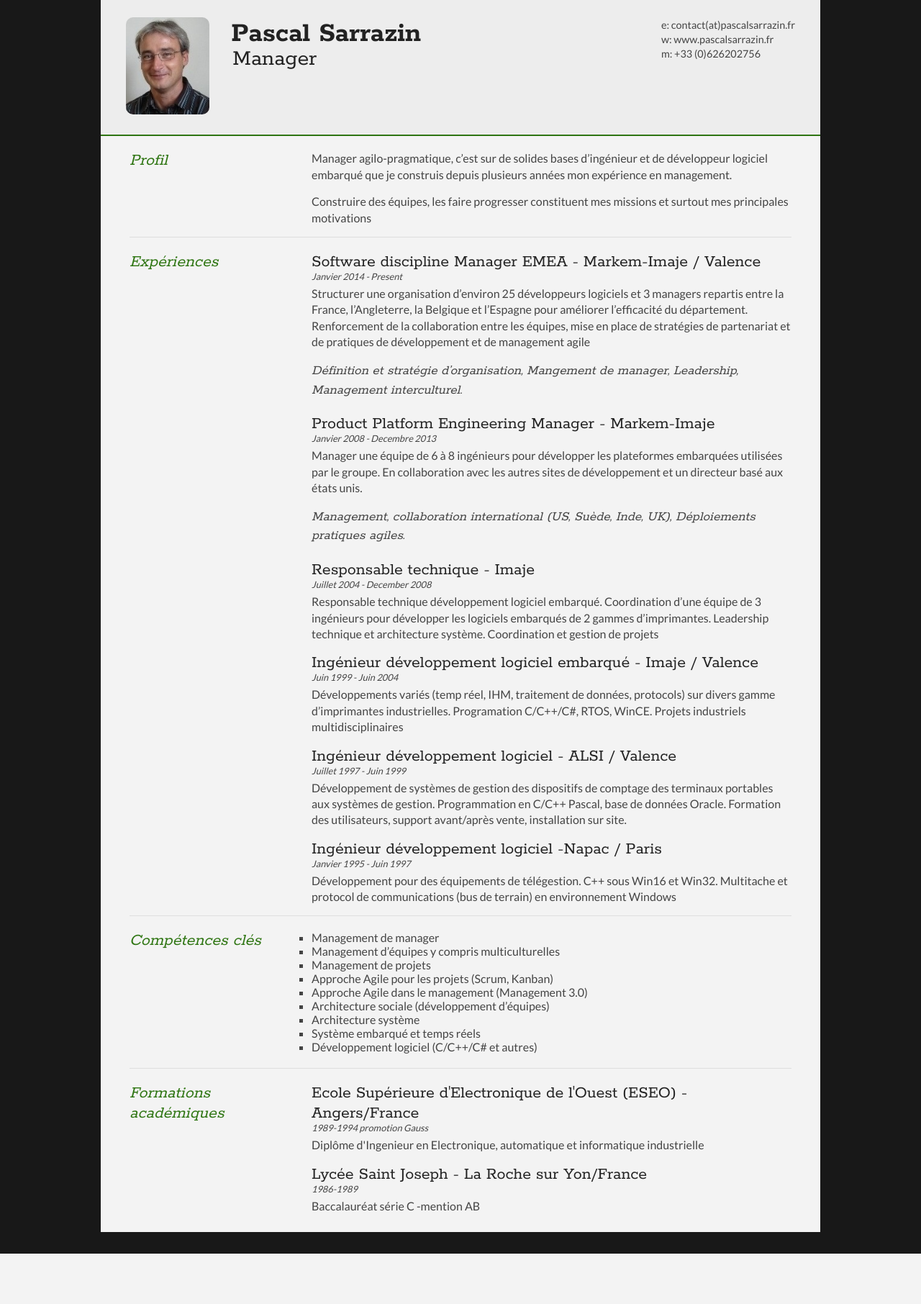
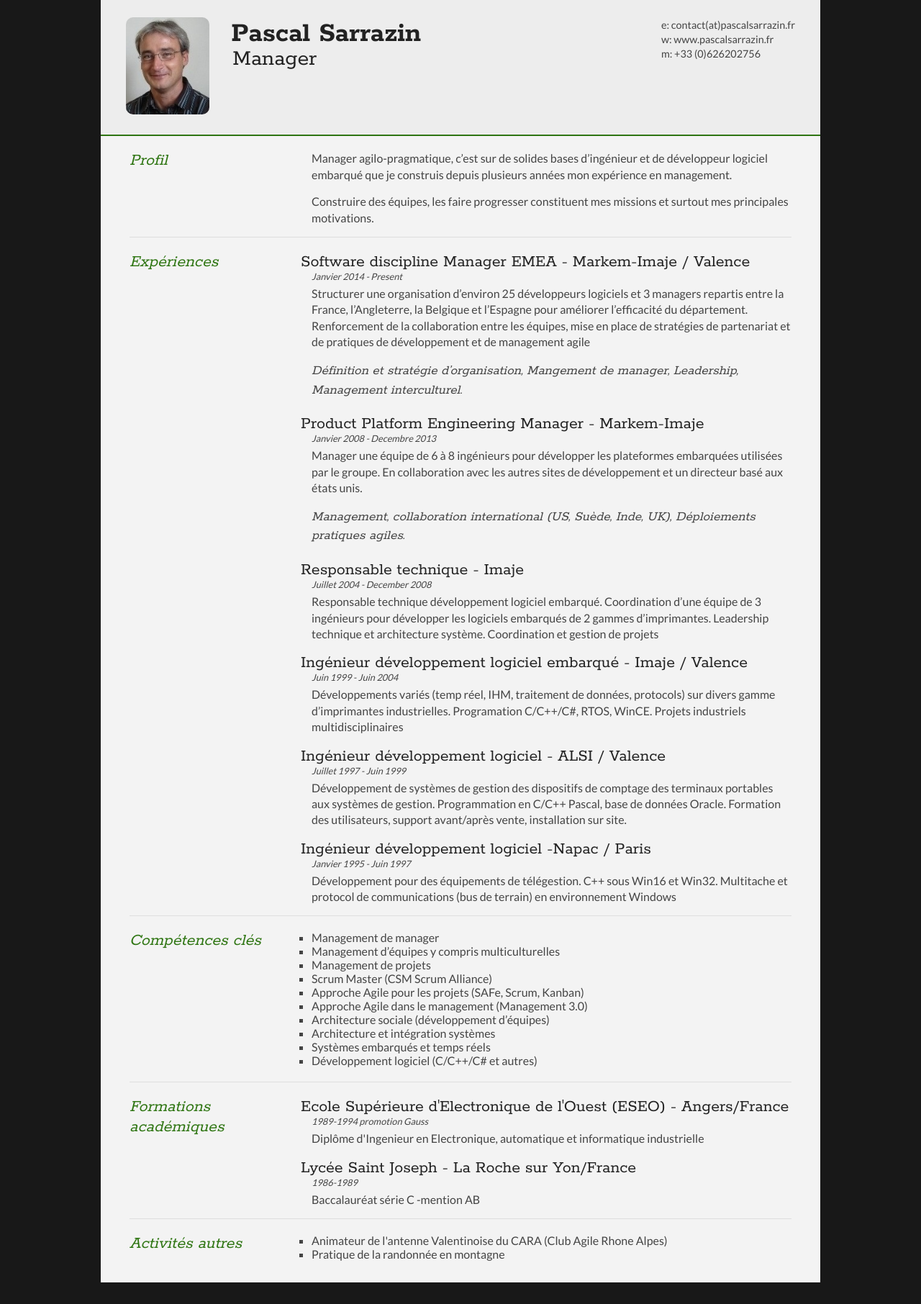
Before and after one commit to Nyrbyk/CVPascal, a PHP site: page / in a window 1280 px wide. Shown: the part 31-1843 px from the top of the page at 72% size. Before the commit the page ends 1773 px from the top, so only its background shows below. Run offline with PHP 8.4, Linux system fonts and the light colour scheme.

Commit message:
Clean up (remove unused style) Add some contents Shift title 15px left (need to fix responsive now)

```diff
--- a/index.html
+++ b/index.html
@@ -60,7 +60,7 @@
 
                         <div class="sectionContent">
                             <p>Manager agilo-pragmatique, c’est sur de solides bases d’ingénieur et de développeur logiciel embarqué que je construis depuis plusieurs années mon expérience en management.</p>
-                            <p>Construire des équipes, les faire progresser constituent mes missions et surtout mes principales motivations</p>
+                            <p>Construire des équipes, les faire progresser constituent mes missions et surtout mes principales motivations.</p>
                         </div>
                     </article>
                     <div class="clear"></div>
@@ -77,35 +77,20 @@
                         <article>
                             <h2>Software discipline Manager EMEA - Markem-Imaje / Valence</h2>
                             <p class="subDetails">Janvier 2014 - Present</p>
-                            <div class="sectionTitle2">
-                                <h1>Missions</h1>
-                            </div>
                             <p>Structurer une organisation d’environ 25 développeurs logiciels et 3 managers repartis entre la France, l’Angleterre, la Belgique et l’Espagne pour améliorer l’efficacité du département. Renforcement de la collaboration entre les équipes, mise en place de stratégies de partenariat et de pratiques de développement et de management agile</p>
-                            <div class="sectionTitle2">
-                                <h1>Compétences</h1>
-                            </div>
                             <p class="competences">Définition et stratégie d’organisation, Mangement de manager, Leadership, Management interculturel.</p>
                         </article>
 
                         <article>
                             <h2>Product Platform Engineering Manager - Markem-Imaje</h2>
                             <p class="subDetails">Janvier 2008 - Decembre 2013</p>
-                            <div class="sectionTitle2">
-                                <h1>Missions</h1>
-                            </div>
                             <p>Manager une équipe de 6 à 8 ingénieurs pour développer les plateformes embarquées utilisées par le groupe. En collaboration avec les autres sites de développement et un directeur basé aux états unis.</p>
-                            <div class="sectionTitle2">
-                                <h1>Compétences</h1>
-                            </div>
                             <p class="competences">Management, collaboration international (US, Suède, Inde, UK), Déploiements pratiques agiles.</p>
                         </article>
 
                         <article>
                             <h2>Responsable technique - Imaje</h2>
                             <p class="subDetails">Juillet 2004 - December 2008</p>
-                            <div class="sectionTitle2">
-                                <h1>Compétences</h1>
-                            </div>
                             <p>Responsable technique développement logiciel embarqué. Coordination d’une équipe de 3 ingénieurs pour développer les logiciels embarqués de 2 gammes d’imprimantes. Leadership technique et architecture système. Coordination et gestion de projets</p>
                         </article>
 
@@ -141,14 +126,15 @@
                             <li>Management de manager</li>
                             <li>Management d’équipes y compris multiculturelles</li>
                             <li>Management de projets</li>
+                            <li>Scrum Master (CSM Scrum Alliance)</li>
 
-                            <li>Approche Agile pour les projets (Scrum, Kanban)</li>
+                            <li>Approche Agile pour les projets (SAFe, Scrum, Kanban)</li>
                             <li>Approche Agile dans le management (Management 3.0)</li>
                             <li>Architecture sociale (développement d’équipes)</li>
 
-                            <li>Architecture système</li>
-                            <li>Système embarqué et temps réels</li>
-                            <li>Développement logiciel (C/C++/C#  et autres)</li>
+                            <li>Architecture et intégration systèmes</li>
+                            <li>Systèmes embarqués et temps réels</li>
+                            <li>Développement logiciel (C/C++/C# et autres)</li>
                         </ul>
                     </div>
                     <div class="clear"></div>
@@ -176,6 +162,20 @@
                     <div class="clear"></div>
                 </section>
 
+                <section>
+                    <div class="sectionTitle">
+                        <h1>Activités autres</h1>
+                    </div>
+
+                    <div class="sectionContent">
+                        <ul class="keySkills">
+                            <li>Animateur de l'antenne Valentinoise du CARA (Club Agile Rhone Alpes)</li>
+                            <li>Pratique de la randonnée en montagne</li>
+                        </ul>
+                    </div>
+                    <div class="clear"></div>
+                </section>
+
             </div>
         </div>
     </body>
--- a/style.css
+++ b/style.css
@@ -116,17 +116,6 @@ section:last-child {
 	float: left;
 	width: 25%;
 }
-.sectionTitle2 {
-	float: left;
-	clear: left;
-	font-family: 'Rokkitt', Helvetica, Arial, sans-serif;
-	font-style: italic;
-	font-size: 1.2em;
-	color: #2E7512;
-        margin-left: -120px;
-        display:none;
-
-}
 
 .sectionContent {
 	float: right;
@@ -144,7 +133,15 @@ section:last-child {
 	font-family: 'Rokkitt', Helvetica, Arial, sans-serif;
 	font-size: 1.5em;
 	margin-bottom: -2px;
+        margin-left: -15px;
 }
+
+.sectionContent h3 {
+	font-family: 'Rokkitt', Helvetica, Arial, sans-serif;
+	font-size: 1.2em;
+	margin-bottom: -2px;
+}
+
 
 .subDetails {
 	font-size: 0.8em;
@@ -254,6 +251,12 @@ section:last-child {
 		line-height: .8em;
 		margin-bottom: 4px;
 	}
+        .sectionContent h2 {
+	        margin-left: 0px;
+        }
+
+
+
 }
 
 @media print {
@@ -274,6 +277,8 @@ section:last-child {
 	}
 }
 
+
+// Fadding animation below this line
 @-webkit-keyframes reset {
 	0% {
 		opacity: 0;
```
